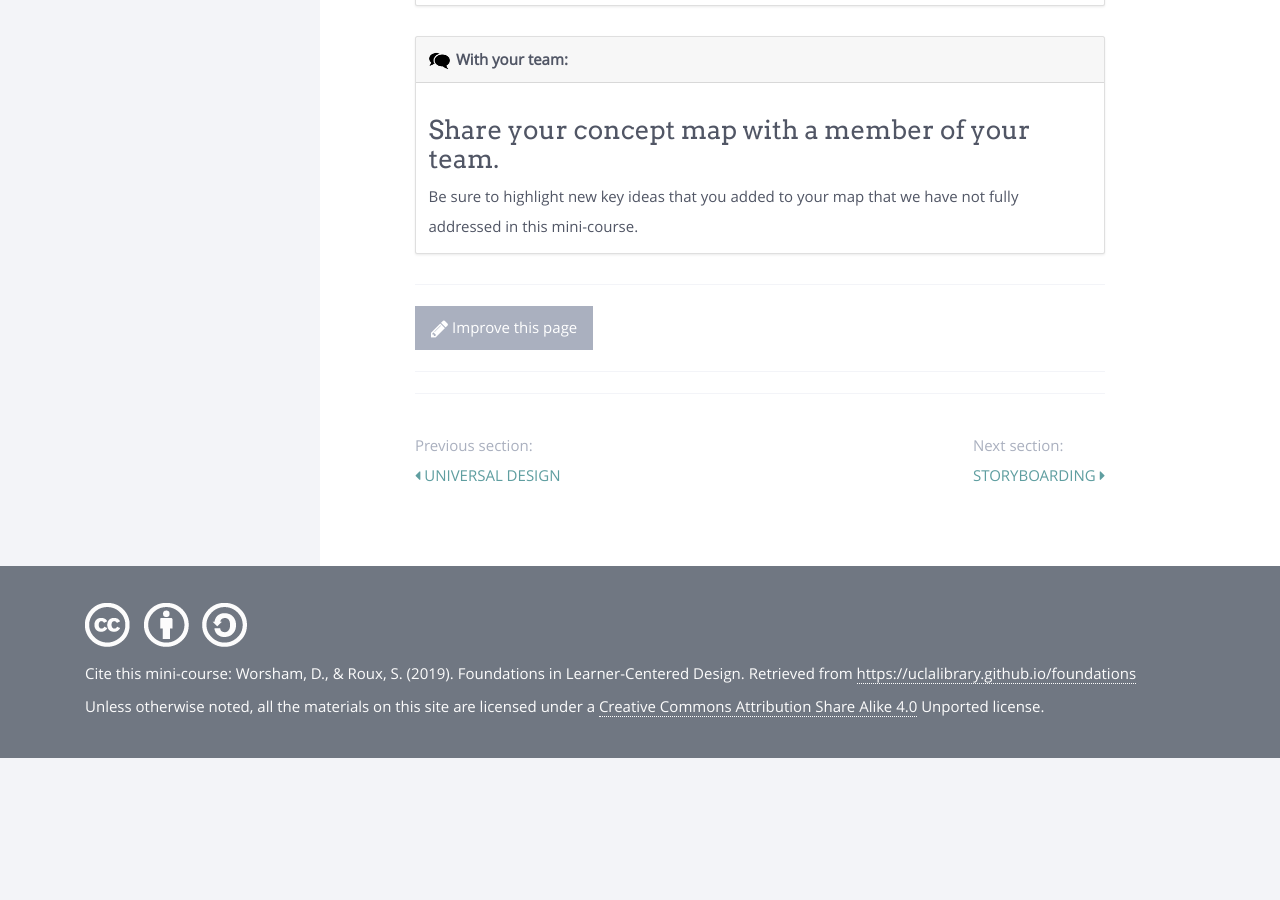
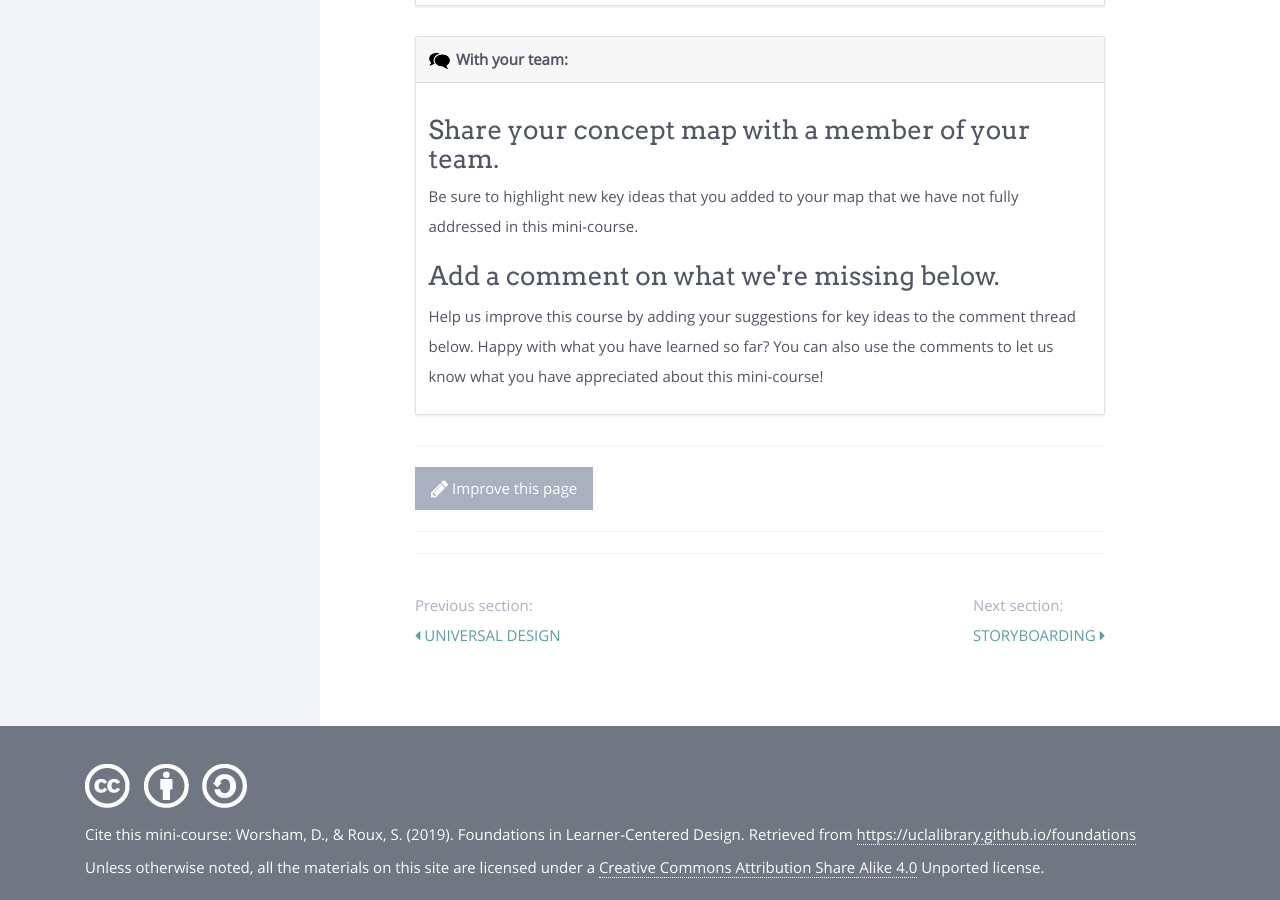
Before and after one commit to UCLALibrary/foundations, a Jekyll site: the page built from modules/key-ideas/_posts/2000-01-06-what-is-missing.md, in a window 1280 px wide and 900 px high, scrolled down 1278 px. Built offline with Jekyll 4.4.1, drawn with Linux system fonts in a browser that asks for light colours; nearby versions of some CDN libraries; comment, search, counter and statistics services are not loaded; before the commit the page ends 2036 px from its top, so only the background shows below that.

Commit message:
Update 2000-01-06-what-is-missing.md

```diff
--- a/modules/key-ideas/_posts/2000-01-06-what-is-missing.md
+++ b/modules/key-ideas/_posts/2000-01-06-what-is-missing.md
@@ -34,6 +34,8 @@ So far you have identified your top charactertistics for memorable, meaningful,
   <div class="card-body">
     <h3 class="card-title">Share your concept map with a member of your team.</h3>
     <p class="card-text">Be sure to highlight new key ideas that you added to your map that we have not fully addressed in this mini-course.</p>
+    <h3>Add a comment on what we're missing below.</h3>
+    <p>Help us improve this course by adding your suggestions for key ideas to the comment thread below. Happy with what you have learned so far? You can also use the comments to let us know what you have appreciated about this mini-course!</p>
     <!--
     <ul>
         <li>An optional list of steps</li>
```
